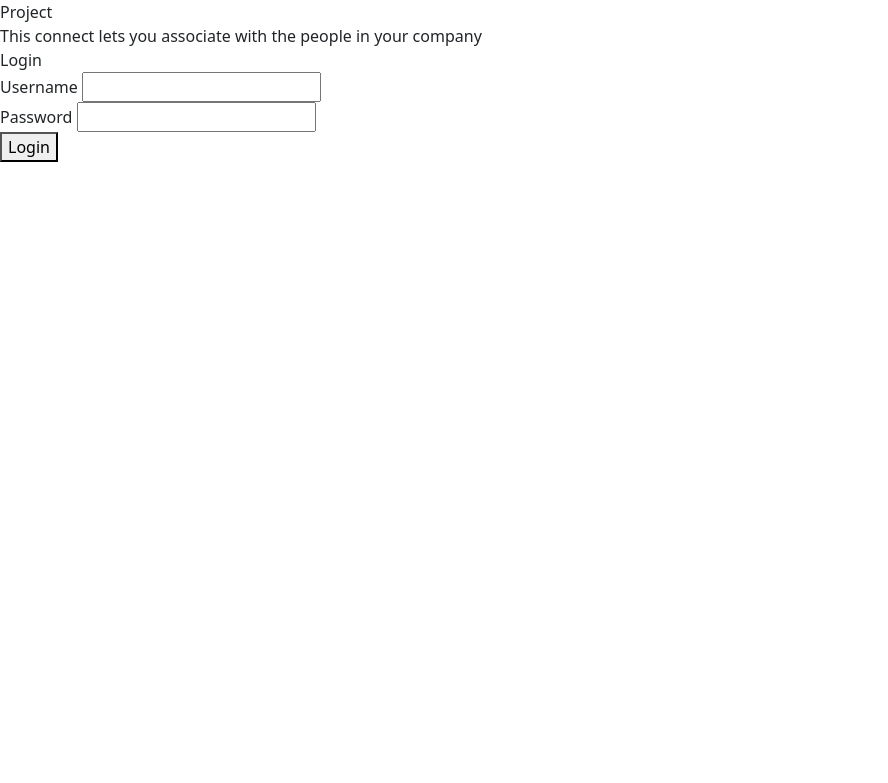
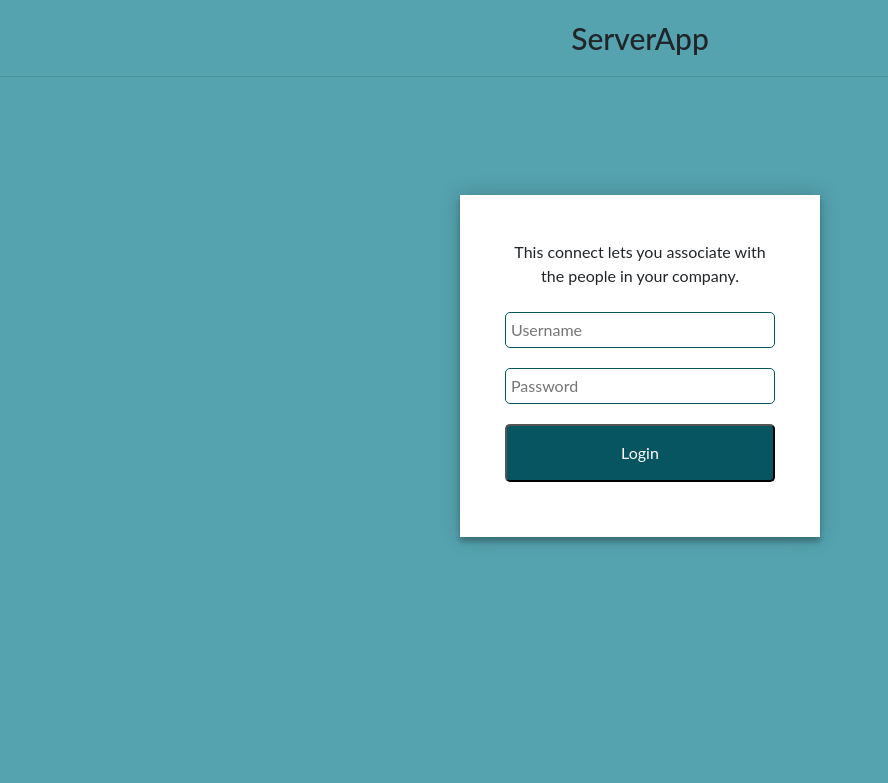
Before and after one commit to divija12/Workspace, a Django app: page / in a window 1280 px wide. Shown: the top 783 px of the page, without its empty margins (0-888 px from the left). Run offline with Django 4.2, Linux system fonts and the light colour scheme; some libraries are stand-ins or nearby versions.

Commit message:
login updated

```diff
--- /dev/null
+++ b/ServerApp/static/employee/css/styles.css
@@ -0,0 +1,39 @@
+.login-page {
+    width: 360px;
+    padding: 8% 0 0;
+    margin: auto;
+  }
+
+  .form {
+    position: relative;
+    z-index: 1;
+    background: #FFFFFF;
+    max-width: 360px;
+    margin: 0 auto 100px;
+    padding: 45px;
+    text-align: center;
+    box-shadow: 0 0 20px 0 rgba(0, 0, 0, 0.2), 0 5px 5px 0 rgba(0, 0, 0, 0.24);
+  }
+
+  .form input {
+    margin: 0 0 20px;
+  }
+
+  .form button {
+    background: #065561;
+    width: 100%;
+    padding: 15px;
+    color: #FFFFFF;
+    font-size: 16px;
+    cursor: pointer;
+    border-radius: 5px;
+    margin-bottom: 10px;
+  }
+
+  .form button:hover,.form button:active,.form button:focus {
+    background: #0e7382;
+  }
+
+  body {
+    background: #54a3af;
+  }
--- /dev/null
+++ b/ServerApp/templates/employee/login-base.html
@@ -0,0 +1,39 @@
+{% load static %}
+<!doctype html>
+<html lang="en">
+
+<head>
+	<!-- Required meta tags -->
+	<meta charset="utf-8">
+	<meta name="viewport" content="width=device-width, initial-scale=1, shrink-to-fit=no">
+	<!-- Bootstrap CSS -->
+	<link rel="stylesheet" href="https://maxcdn.bootstrapcdn.com/bootstrap/4.0.0/css/bootstrap.min.css" integrity="sha384-Gn5384xqQ1aoWXA+058RXPxPg6fy4IWvTNh0E263XmFcJlSAwiGgFAW/dAiS6JXm"
+	  crossorigin="anonymous">
+	<link rel="stylesheet" href="https://use.fontawesome.com/releases/v5.0.10/css/all.css" integrity="sha384-+d0P83n9kaQMCwj8F4RJB66tzIwOKmrdb46+porD/OvrJ+37WqIM7UoBtwHO6Nlg"
+	  crossorigin="anonymous">
+	<link rel="stylesheet" href="https://cdnjs.cloudflare.com/ajax/libs/font-awesome/5.15.3/css/all.min.css" integrity="sha512-Mf+Gd3uq7DroI6UaV6UwR6ZMz7U0vBkOe2Y9AAyA/pRyRFGwOwqxTJ8zimZ3E3FvgOv+lTrgFjs23hUnfL15yQ==" crossorigin="anonymous" referrerpolicy="no-referrer" />
+	<link rel="stylesheet" type="text/css" href="{% static 'employee/css/styles.css' %}">
+    <link rel="stylesheet" type="text/css" href="{% static 'base.css' %}">
+	<title>ServerApp</title>
+</head>
+
+<body>
+
+	<h1 class="title">{% block title %}{% endblock %}</h1>
+	<hr>
+	{% block content %}
+	{% endblock %}
+
+	<!-- Optional JavaScript -->
+	<!-- jQuery first, then Popper.js, then Bootstrap JS -->
+	<script src="https://code.jquery.com/jquery-3.2.1.slim.min.js" integrity="sha384-KJ3o2DKtIkvYIK3UENzmM7KCkRr/rE9/Qpg6aAZGJwFDMVNA/GpGFF93hXpG5KkN"
+	  crossorigin="anonymous"></script>
+	<script src="https://cdnjs.cloudflare.com/ajax/libs/popper.js/1.12.9/umd/popper.min.js" integrity="sha384-ApNbgh9B+Y1QKtv3Rn7W3mgPxhU9K/ScQsAP7hUibX39j7fakFPskvXusvfa0b4Q"
+	  crossorigin="anonymous"></script>
+	<script src="https://maxcdn.bootstrapcdn.com/bootstrap/4.0.0/js/bootstrap.min.js" integrity="sha384-JZR6Spejh4U02d8jOt6vLEHfe/JQGiRRSQQxSfFWpi1MquVdAyjUar5+76PVCmYl"
+	  crossorigin="anonymous"></script>
+
+	{% block script %}
+	{% endblock %}
+</body>
+</html>
--- a/ServerApp/templates/employee/loginpage.html
+++ b/ServerApp/templates/employee/loginpage.html
@@ -1,55 +1,20 @@
-{% load static %}
-<html>
-    <head>
-        <title> Project</title>
-        <meta name="viewport" content="width=device-width, initial-scale=1, minimun-scale=1">
-       <link rel="stylesheet" type="text/css" href="{% static 'login.css' %}">
+{% extends 'employee/login-base.html' %}
 
-       <link rel="preconnect" href="https://fonts.googleapis.com">
-       <link rel="preconnect" href="https://fonts.gstatic.com" crossorigin>
-       <link href="https://fonts.googleapis.com/css2?family=Roboto:ital,wght@1,300&display=swap" rel="stylesheet">
-       <link href="https://cdn.jsdelivr.net/npm/bootstrap@5.2.0/dist/css/bootstrap.min.css" rel="stylesheet" integrity="sha384-gH2yIJqKdNHPEq0n4Mqa/HGKIhSkIHeL5AyhkYV8i59U5AR6csBvApHHNl/vI1Bx" crossorigin="anonymous">
-    </head>
-<body>
-    {% if messages %}
-    {% for message in messages %}
-    <div class="alert alert-{{ message.tags }} alert-dismissible fade show" role="alert">
-        <strong>{{ message }}!</strong>
-        <button type="button" class="btn-close" data-bs-dismiss="alert" aria-label="Close"></button>
+{% block title %}
+    ServerApp
+{% endblock %}
+
+{% block content %}
+    <div class="login-page" id="login">
+        <div class="form" id="form">
+            <div>This connect lets you associate with the people in your company.</div>
+            <br>
+            <form class="login-form" method="POST">
+                {% csrf_token %}
+                <input type="text" id="username" name="username"placeholder="Username"/>
+                <input type="password" id="password" name="password" placeholder="Password"/>
+                <button id="submit">Login</button>
+            </form>
+        </div>
     </div>
-    {% endfor %}
-    {% endif %}
-    <div id="main">
-        <div id="left">
-        <div id="alcher">
-
-        <div id="geet"> Project</div>
-    </div>
-        <div>This connect lets you associate with the people in your company</div>
-
-        </div>
-        <div id="right">
-            <div id="input">
-                Login
-
-            </div>
-            <div id="for">
-
-                <form class="wwwww" method="POST"  >
-                    {% csrf_token %}
-              <div><label for="username"> Username</label>
-                <input type="text" id="username" name="username" >
-            </div>
-              <div> <label for="password"> Password</label>
-                <input type="password" id="password" name="password" >
-            </div>
-             <div>  <button id="submit"> <a  >  Login </a></button></div>
-                </form>
-            </div>
-             </div>
-    </div>
-
-    <script src="https://cdn.jsdelivr.net/npm/bootstrap@5.2.0/dist/js/bootstrap.bundle.min.js" integrity="sha384-A3rJD856KowSb7dwlZdYEkO39Gagi7vIsF0jrRAoQmDKKtQBHUuLZ9AsSv4jD4Xa" crossorigin="anonymous"></script>
-
-</body>
-</html>
+{% endblock %}
```
Also changed, not shown: ServerApp/db.sqlite3.
